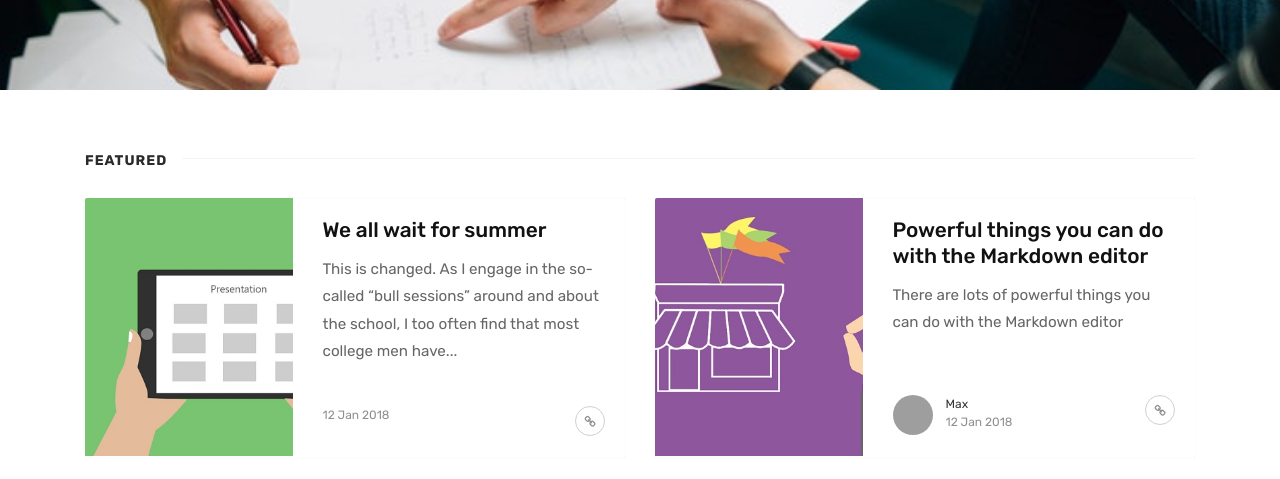
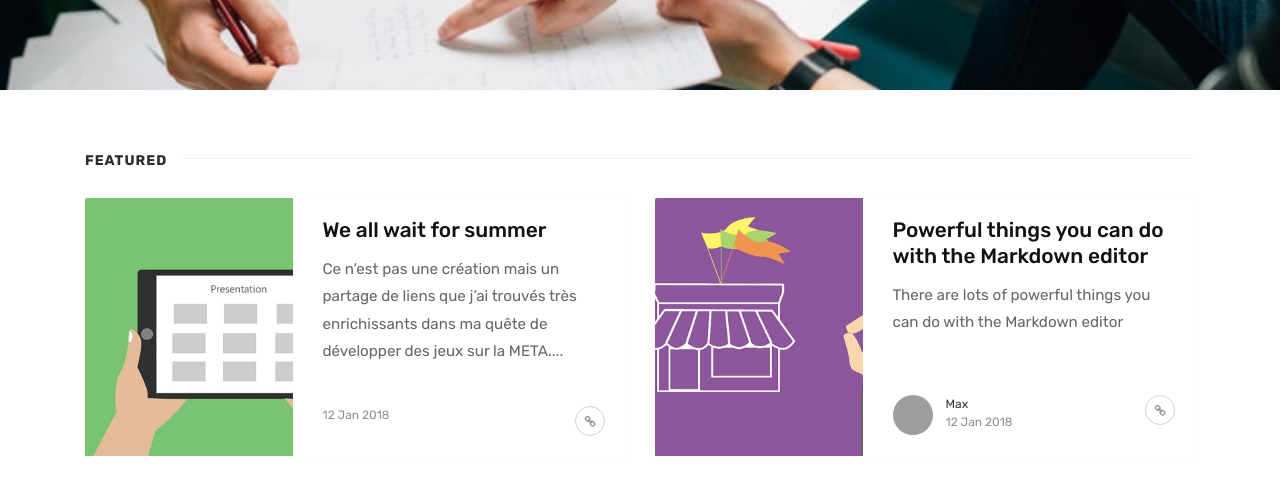
Before and after one commit to Maxibuino/PixBuino, a Jekyll site: the page built from index.html, in a window 1280 px wide and 900 px high, scrolled down 568 px, cut to the strip 0-479 px from the top of the window. Built offline with Jekyll 4.4.1, drawn with Linux system fonts in a browser that asks for light colours; the list of posts is cut into pages by our own code; comment, search, counter and statistics services are not loaded; some of the changed lines change nothing that is shown; grey boxes are pictures that could not be loaded.

Commit message:
_posts/2018-01-12-we-all-wait-for-summer.md updated from https://stackedit.io/

```diff
--- a/_posts/2018-01-12-we-all-wait-for-summer.md
+++ b/_posts/2018-01-12-we-all-wait-for-summer.md
@@ -5,6 +5,35 @@
 image: assets/images/1.jpg
 featured: true
 ---
-This is changed. As I engage in the so-called "bull sessions" around and about the school, I too often find that most college men have a misconception of the purpose of education. Most of the "brethren" think that <a href="#">education should equip</a> them with the proper instruments of exploitation so that they can forever trample over the masses. Still others think that education should furnish them with noble ends rather than means to an end.
 
-It seems to me that education has a two-fold function to perform in the life of man and in society: the one is utility and the other is culture. Education must enable a man to become more efficient, to achieve with increasing facility the ligitimate goals of his life.
+Ce n'est pas une création mais un partage de liens que j'ai trouvés très enrichissants dans ma quête de développer des jeux sur la META.
+**Je ne suis donc pas l'auteur de ces cours.**
+
+C'est une série de 10 chapitres sur le pixel art. Programmer un jeu implique, en plus du code, quelques connaissances artistiques pour dessiner et concevoir l'environnement graphique de nos créations.
+
+Les auteurs sont Antoine Gersant pour les chapitres de 1 à 9 et Thomas Chassin pour le 10. Ces cours ont été publiés sur le site  [lesforges.org](http://www.lesforges.org/article/ld25?scroll_to=article). ce blog est d'ailleurs une mine de savoir, dommage qu'il ne soit plus actualisé depuis 2015.
+
+[1. Préface](http://www.lesforges.org/article/cours-pixel-art-preface?scroll_to=article)
+
+[2. Les bons outils](http://www.lesforges.org/article/cours-pixel-art-logiciels?scroll_to=article)
+
+[3. Tracer des lignes](http://www.lesforges.org/article/cours-pixel-art-lignes?scroll_to=article)
+
+[4. Perspectives](http://www.lesforges.org/article/cours-pixel-art-perspective?scroll_to=article)
+
+[5. Ombre et lumière](http://www.lesforges.org/article/cours-pixel-art-shading?scroll_to=article)
+
+[6. Couleurs et palettes](http://www.lesforges.org/article/couleurs?scroll_to=article)
+
+[7. Anti-aliasing](http://www.lesforges.org/article/cours-pixel-art-anti-aliasing?scroll_to=article)
+
+[8. Textures et dithering](http://www.lesforges.org/article/cours-pixel-art-textures?scroll_to=article)
+
+[9. Un monde de tiles](http://www.lesforges.org/article/cours-pixel-art-tiles?scroll_to=article)
+
+[10. Animations](http://www.lesforges.org/article/pixel-art-chapitre-10-animation?scroll_to=article)
+
+_(l'en-tête provient du_ [_cours 2_](http://www.lesforges.org/article/cours-pixel-art-logiciels?scroll_to=article)_))_
+<!--stackedit_data:
+eyJoaXN0b3J5IjpbNjExNDEyOTI5XX0=
+-->
```
